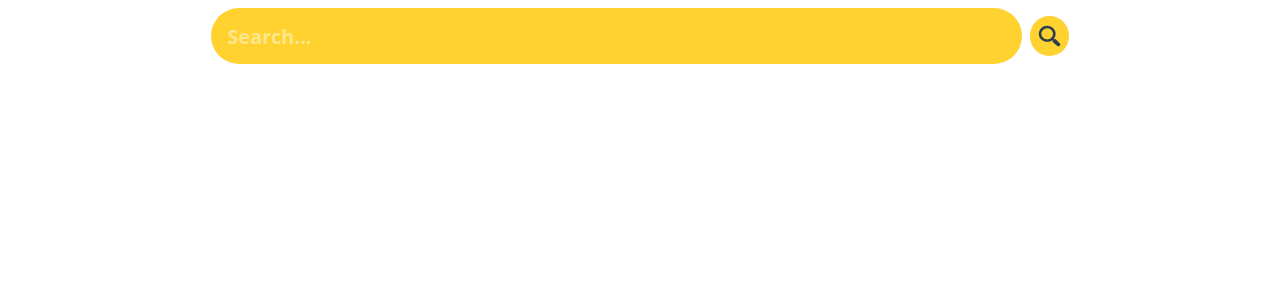
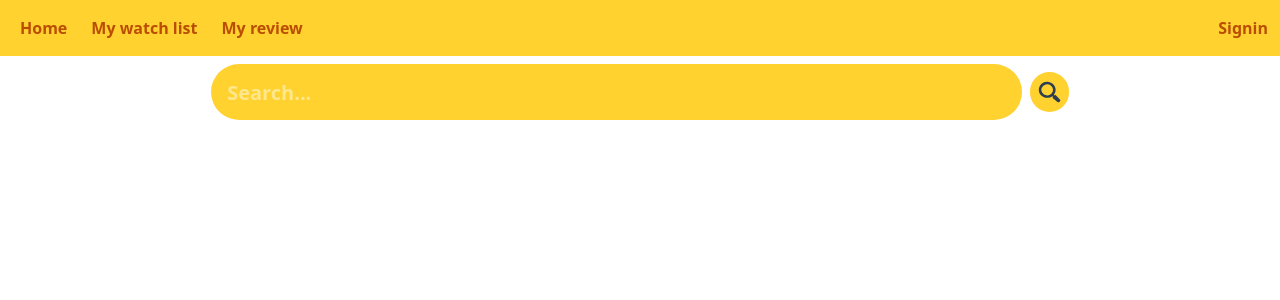
Before and after one commit to kifo99/nyanime-list, a React (Vite) app in the folder client/: page / in a window 1280 px wide. Shown: the top 300 px of the page. Built offline with nearby package versions, Linux system fonts and the light colour scheme.

Commit message:
Adding Navbar component

```diff
--- a/client/src/App.jsx
+++ b/client/src/App.jsx
@@ -2,14 +2,19 @@ import { useState } from "react";
 import Search from "./components/Search/Search";
 import Anime from "./components/Anime/Anime";
 import AnimeCard from "./components/Anime/AnimeCard";
+import Navbar from "./components/Navigation/Navbar";
 
 export default function App() {
   const [animeList, setAnimeList] = useState([]);
   const [anime, setAnime] = useState({});
   const [isSelected, setIsSelected] = useState(false);
+  const [logedIn, setLogedIn] = useState(false);
+  const [hasAccount, setHasAccount] = useState(false);
   console.log(animeList);
 
   return (
+    <>
+      <Navbar logedIn={logedIn} hasAccount={hasAccount} />
       <div className="Container mx-auto px-4 ">
         <div className="flex justify-center">
           <div className="w-[70%]">
@@ -36,5 +41,6 @@ export default function App() {
           )}
         </div>
       </div>
+    </>
   );
 }
--- /dev/null
+++ b/client/src/components/Navigation/Navbar.jsx
@@ -0,0 +1,57 @@
+import PropTypes from "prop-types";
+
+export default function Navbar({ logedIn, hasAccount }) {
+  return (
+    <nav className="flex-nowrap relative flex h-14 w-full items-center justify-between bg-amber-300 py-2 shadow-dark-mild dark:bg-amber-800 lg:flex-wrap lg:justify-start lg:py-4 ">
+      <div className="flex w-full justify-between items-center px-3 ">
+        <ul className="list-style-none me-auto flex flex-col ps-0 lg:flex-row">
+          <li className="mb-4 lg:mb-0 lg:pe-2">
+            <a
+              className="text-amber-700 font-bold transition duration-200 hover:text-amber-950 hover:ease-in-out focus:text-amber-950 active:text-amber-950 motion-reduce:transition-none dark:text-white/60 dark:hover:text-white/80 dark:focus:text-white/80 dark:active:text-white/80 lg:px-2"
+              href="#"
+            >
+              Home
+            </a>
+          </li>
+          <li className="mb-4 lg:mb-0 lg:pe-2">
+            <a
+              className="text-amber-700 font-bold transition duration-200 hover:text-amber-950 hover:ease-in-out focus:text-amber-950 active:text-amber-950 motion-reduce:transition-none dark:text-white/60 dark:hover:text-white/80 dark:focus:text-white/80 dark:active:text-white/80 lg:px-2"
+              href="#"
+            >
+              My watch list
+            </a>
+          </li>
+          <li className="mb-4 lg:mb-0 lg:pe-2">
+            <a
+              className="text-amber-700 font-bold transition duration-200 hover:text-amber-950 hover:ease-in-out focus:text-amber-950 active:text-amber-950 motion-reduce:transition-none dark:text-white/60 dark:hover:text-white/80 dark:focus:text-white/80 dark:active:text-white/80 lg:px-2"
+              href="#"
+            >
+              My review
+            </a>
+          </li>
+        </ul>
+
+        <div className="flex items-center justify-center ">
+          {!hasAccount ? (
+            <button className="text-amber-700 font-bold hover:text-amber-950 focus:outline-none focus:ring-2 focus:ring-amber-bg-amber-300 transition-all ">
+              Signin
+            </button>
+          ) : logedIn ? (
+            <button className="text-amber-700 font-bold hover:text-amber-950 focus:outline-none focus:ring-2 focus:ring-amber-bg-amber-300 transition-all ">
+              Logout
+            </button>
+          ) : (
+            <button className="text-amber-700 font-bold hover:text-amber-950 focus:outline-none focus:ring-2 focus:ring-amber-bg-amber-300 transition-all ">
+              Login
+            </button>
+          )}
+        </div>
+      </div>
+    </nav>
+  );
+}
+
+Navbar.propTypes = {
+  logedIn: PropTypes.bool,
+  hasAccount: PropTypes.bool,
+};
```
Lines whose indentation alone changed are shown as unchanged.
